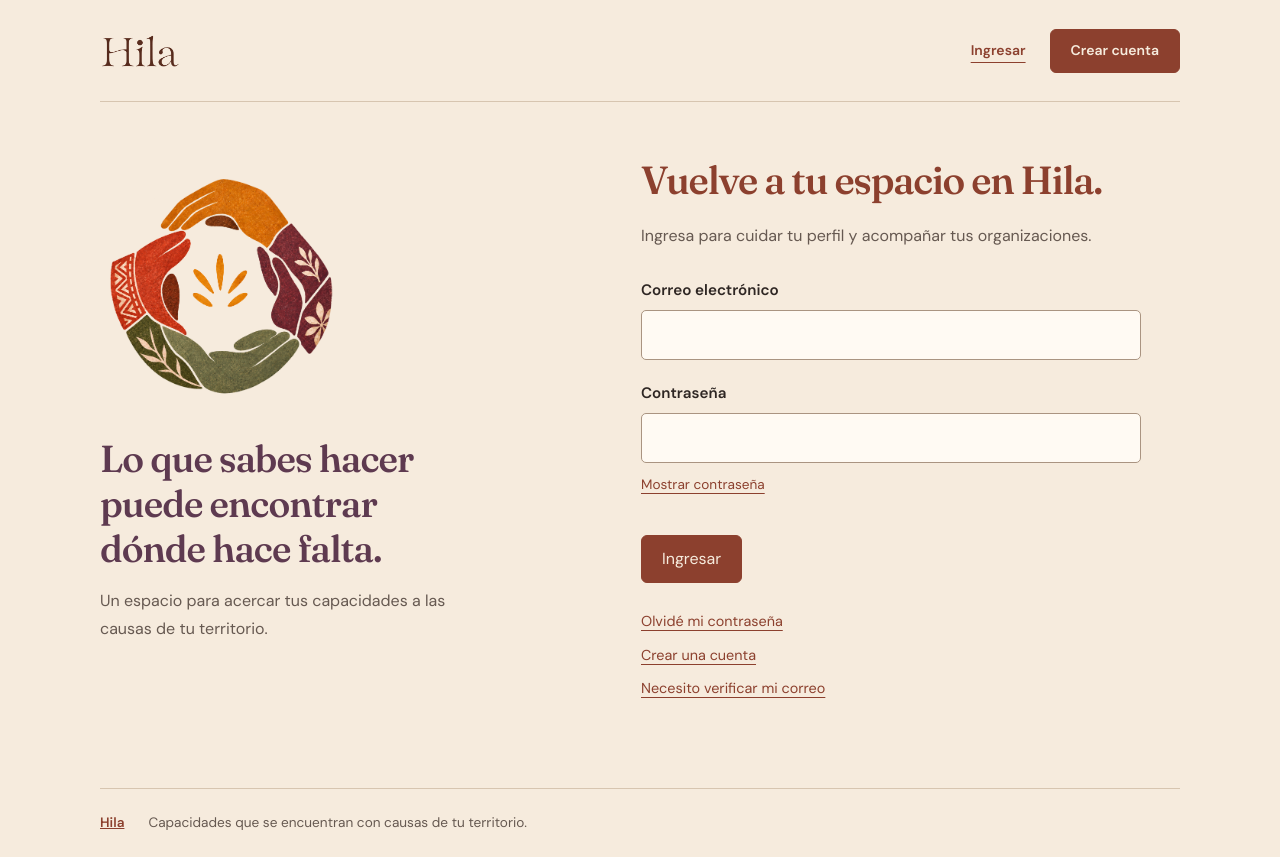
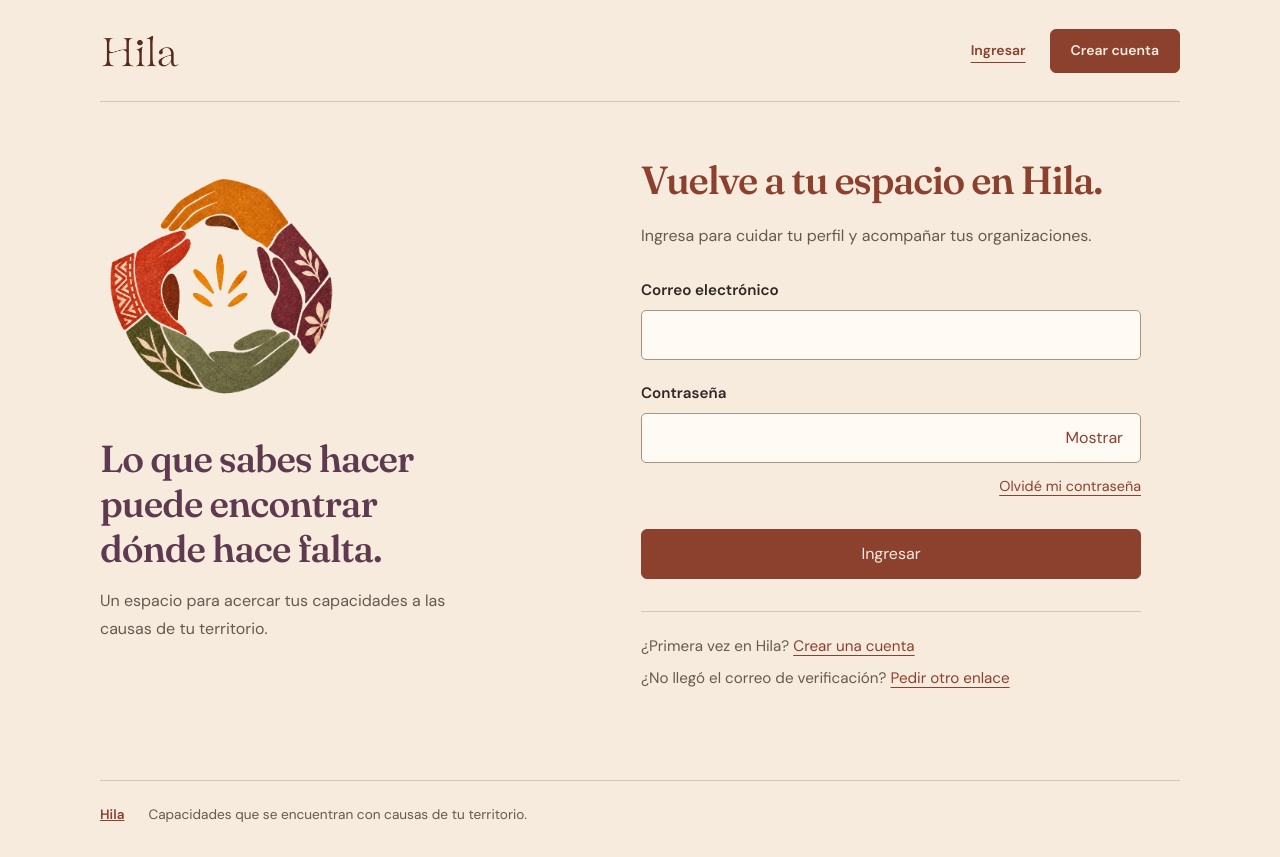
Before and after one commit to soul-labs-art/hila-frontend, a React (Vite) app: page /ingresar in a window 1280 px wide. Built offline with nearby package versions, Linux system fonts and the light colour scheme; no server answers.

Commit message:
Rediseña el orden de acciones en las pantallas de acceso
Mostrar contraseña pasa dentro del campo, el enlace de recuperación se
ubica junto a la contraseña, el botón principal ocupa el ancho del
formulario y los enlaces secundarios se agrupan como preguntas bajo una
línea divisoria.

```diff
--- a/src/Access.tsx
+++ b/src/Access.tsx
@@ -38,10 +38,10 @@ export function Login() {
     {unverified && <p>Aún no verificaste tu correo. <Link to="/registro/enviado" state={{ email }}>Enviar otro enlace de verificación</Link></p>}
     <form onSubmit={event => void form.run(event, async data => { await session.login(formValue(data, 'email'), String(data.get('password'))); navigate(safeReturnTo(search.get('returnTo')), { replace: true }) })}>
       <Field label="Correo electrónico" name="email" type="email" required autoComplete="email" maxLength={320} error={form.error} value={email} onChange={event => setEmail(event.target.value)} />
-      <Password label="Contraseña" name="password" required minLength={1} maxLength={128} autoComplete="current-password" error={form.error} />
+      <Password label="Contraseña" name="password" required minLength={1} maxLength={128} autoComplete="current-password" error={form.error} footer={<Link to="/recuperar-acceso">Olvidé mi contraseña</Link>} />
       <Submit busy={form.busy} busyLabel="Ingresando…">Ingresar</Submit>
     </form>
-    <div className="access-links"><Link to="/recuperar-acceso">Olvidé mi contraseña</Link><Link to="/registro">Crear una cuenta</Link><Link to="/registro/enviado" state={{ email }}>Necesito verificar mi correo</Link></div>
+    <div className="access-links"><p>¿Primera vez en Hila? <Link to="/registro">Crear una cuenta</Link></p><p>¿No llegó el correo de verificación? <Link to="/registro/enviado" state={{ email }}>Pedir otro enlace</Link></p></div>
     {MockAccounts && <Suspense fallback={null}><MockAccounts onPick={fill} /></Suspense>}
   </AccessLayout>
 }
@@ -65,7 +65,7 @@ export function Register() {
       {policy ? <><details className="policy"><summary>{policy.title} · versión {policy.version}</summary><div>{policy.content}</div></details><label className="check-field"><input name="consent" type="checkbox" required /> He leído y acepto esta política de tratamiento de datos.</label></> : <p role="status">{policies.isPending ? 'Cargando la política vigente…' : 'La política no está disponible.'}</p>}
       <Submit busy={form.busy} disabled={!policy} busyLabel="Creando tu cuenta…">Crear mi cuenta</Submit>
     </form>
-    <div className="access-links"><Link to="/ingresar">Ya tengo cuenta</Link></div>
+    <div className="access-links"><p>¿Ya tienes cuenta? <Link to="/ingresar">Ingresar</Link></p></div>
   </AccessLayout>
 }
 
@@ -77,7 +77,7 @@ export function CheckEmail() {
       <Field label="Correo electrónico" name="email" type="email" required autoComplete="email" maxLength={320} error={form.error} defaultValue={email} />
       <Submit busy={form.busy} busyLabel="Enviando…">Reenviar verificación</Submit>
     </form>
-    <div className="access-links"><Link to="/ingresar">Volver a ingresar</Link></div>
+    <div className="access-links"><p><Link to="/ingresar">Volver a ingresar</Link></p></div>
   </AccessLayout>
 }
 
@@ -92,7 +92,7 @@ export function VerifyEmail() {
       {!token && <p>Este enlace no contiene un token de verificación.</p>}
       <Submit busy={form.busy} busyLabel="Verificando…">Verificar mi correo</Submit>
     </form>}
-    <div className="access-links"><Link to="/ingresar">Volver a ingresar</Link><Link to="/registro/enviado">Solicitar otro enlace de verificación</Link></div>
+    <div className="access-links"><p><Link to="/ingresar">Volver a ingresar</Link></p><p><Link to="/registro/enviado">Solicitar otro enlace de verificación</Link></p></div>
   </AccessLayout>
 }
 
@@ -104,7 +104,7 @@ export function ForgotAccess() {
       <Field label="Correo electrónico" name="email" type="email" required autoComplete="email" maxLength={320} error={form.error} defaultValue={email} />
       <Submit busy={form.busy} busyLabel="Enviando…">Enviar enlace</Submit>
     </form>
-    <div className="access-links"><Link to="/ingresar">Volver a ingresar</Link></div>
+    <div className="access-links"><p><Link to="/ingresar">Volver a ingresar</Link></p></div>
   </AccessLayout>
 }
 
@@ -117,11 +117,11 @@ export function ResetAccess() {
       if (data.get('password') !== data.get('confirmation')) throw new ApiFailure(422, { code: 'VALIDATION_FAILED', message: 'Las contraseñas no coinciden. Revisa ambos campos.', traceId: '', fieldErrors: [{ code: 'INVALID_FORMAT', field: 'confirmation', message: 'Escribe la misma contraseña en los dos campos.' }] })
       await api('/auth/password-resets', { method: 'POST', body: { token, password: String(data.get('password')) } }); form.setSuccess('Guardamos tu nueva contraseña. Ingresa de nuevo para continuar.')
     })}>
-      <Password label="Nueva contraseña" name="password" required minLength={12} maxLength={128} autoComplete="new-password" error={form.error} hint="Entre 12 y 128 caracteres. Puedes utilizar una frase larga." />
-      <Password label="Repite la nueva contraseña" name="confirmation" required minLength={12} maxLength={128} autoComplete="new-password" error={form.error} />
+      <Password label="Nueva contraseña" toggleName="nueva contraseña" name="password" required minLength={12} maxLength={128} autoComplete="new-password" error={form.error} hint="Entre 12 y 128 caracteres. Puedes utilizar una frase larga." />
+      <Password label="Repite la nueva contraseña" toggleName="contraseña repetida" name="confirmation" required minLength={12} maxLength={128} autoComplete="new-password" error={form.error} />
       {!token && <p>Este enlace no contiene un token de recuperación. <Link to="/recuperar-acceso">Solicitar otro enlace</Link></p>}
       <Submit busy={form.busy} busyLabel="Guardando…">Guardar contraseña</Submit>
     </form>}
-    <div className="access-links"><Link to="/ingresar">Volver a ingresar</Link></div>
+    <div className="access-links"><p><Link to="/ingresar">Volver a ingresar</Link></p></div>
   </AccessLayout>
 }
--- a/src/components.tsx
+++ b/src/components.tsx
@@ -8,10 +8,11 @@ export function Feedback({ error, success }: { error?: unknown; success?: string
 }
 function fieldError(error: unknown, name: string) { return error instanceof ApiFailure ? error.detail.fieldErrors?.filter(value => value.field === name).map(value => value.message).join(' ') : '' }
 type FieldProps = { label: string; name: string; error?: unknown; hint?: string }
-export function Field({ label, error, hint, ...props }: FieldProps & InputHTMLAttributes<HTMLInputElement>) {
+export function Field({ label, error, hint, adornment, footer, ...props }: FieldProps & { adornment?: ReactNode; footer?: ReactNode } & InputHTMLAttributes<HTMLInputElement>) {
   const message = fieldError(error, props.name)
   const id = props.id ?? props.name
-  return <div className="form-field"><label htmlFor={id}>{label}</label><input {...props} id={id} aria-invalid={!!message} aria-describedby={message || hint ? `${id}-help` : undefined} />{(message || hint) && <small id={`${id}-help`} className={message ? 'field-error' : ''}>{message || hint}</small>}</div>
+  const input = <input {...props} id={id} aria-invalid={!!message} aria-describedby={message || hint ? `${id}-help` : undefined} />
+  return <div className="form-field"><label htmlFor={id}>{label}</label>{adornment ? <div className="input-wrap">{input}{adornment}</div> : input}{(message || hint) && <small id={`${id}-help`} className={message ? 'field-error' : ''}>{message || hint}</small>}{footer && <div className="field-footer">{footer}</div>}</div>
 }
 export function TextArea({ label, error, hint, ...props }: FieldProps & TextareaHTMLAttributes<HTMLTextAreaElement>) {
   const message = fieldError(error, props.name), id = props.id ?? props.name
@@ -21,8 +22,9 @@ export function Select({ label, error, children, ...props }: FieldProps & Select
   const message = fieldError(error, props.name), id = props.id ?? props.name
   return <div className="form-field"><label htmlFor={id}>{label}</label><select {...props} id={id} aria-invalid={!!message} aria-describedby={message ? `${id}-help` : undefined}>{children}</select>{message && <small className="field-error" id={`${id}-help`}>{message}</small>}</div>
 }
-export function Password({ label = 'Contraseña', ...props }: FieldProps & InputHTMLAttributes<HTMLInputElement>) {
+export function Password({ label = 'Contraseña', toggleName = 'contraseña', footer, ...props }: FieldProps & { toggleName?: string; footer?: ReactNode } & InputHTMLAttributes<HTMLInputElement>) {
   const [visible, setVisible] = useState(false)
-  return <div className="password-field"><Field {...props} label={label} type={visible ? 'text' : 'password'} /><button type="button" className="text-button" aria-pressed={visible} onClick={() => setVisible(!visible)}>{visible ? 'Ocultar contraseña' : 'Mostrar contraseña'}</button></div>
+  const action = visible ? 'Ocultar' : 'Mostrar'
+  return <Field {...props} label={label} type={visible ? 'text' : 'password'} footer={footer} adornment={<button type="button" className="field-toggle" aria-label={`${action} ${toggleName}`} onClick={() => setVisible(!visible)}>{action}</button>} />
 }
 export function Submit({ busy, busyLabel = 'Guardando…', disabled = false, children }: { busy: boolean; busyLabel?: string; disabled?: boolean; children: ReactNode }) { return <button className="action primary" disabled={busy || disabled} type="submit">{busy ? busyLabel : children}</button> }
--- a/src/workspace.css
+++ b/src/workspace.css
@@ -31,6 +31,7 @@ button:disabled { cursor: wait; opacity: .6; }
 .access-form > p { color: var(--muted); margin: 0 0 30px; }
 form { display: grid; gap: 22px; }
 form > .action { justify-self: start; margin-top: 6px; }
+.access-form form > .action { justify-self: stretch; min-height: 50px; margin-top: 4px; }
 .form-field { display: grid; gap: 8px; min-width: 0; }
 .form-field label, .file-label { font-size: .95rem; font-weight: 600; }
 .form-field input, .form-field textarea, .form-field select { width: 100%; min-width: 0; padding: 12px 14px; border: 1px solid #aa9481; border-radius: 5px; color: var(--ink); background: #fffaf3; min-height: 48px; caret-color: var(--clay); }
@@ -40,7 +41,13 @@ form > .action { justify-self: start; margin-top: 6px; }
 .form-field [aria-invalid=true] { border-color: #9c3026; }
 .form-field small { font-size: .85rem; line-height: 1.55; color: var(--muted); }
 .form-field .field-error { color: #902c24; }
-.password-field .text-button { font-size: .85rem; }
+.input-wrap { position: relative; display: flex; align-items: center; }
+.input-wrap input { padding-right: 96px; }
+.field-toggle { position: absolute; right: 6px; min-width: 44px; min-height: 40px; padding: 0 12px; border: 0; border-radius: 4px; background: transparent; color: var(--clay); font: 600 .85rem 'DM Sans', sans-serif; cursor: pointer; }
+.field-toggle:hover { background: #efe0cf; }
+.field-toggle:focus-visible { outline: 3px solid var(--sun); outline-offset: 0; }
+.field-footer { display: flex; justify-content: flex-end; font-size: .9rem; }
+.field-footer a { min-height: 32px; display: inline-flex; align-items: center; }
 .form-feedback { padding: 14px 18px; border-radius: 6px; margin: 0 0 24px; }
 .form-feedback p { margin: 0; }
 .form-feedback.error { background: #f7ded6; color: #78291f; }
@@ -50,7 +57,8 @@ form > .action { justify-self: start; margin-top: 6px; }
 .policy { background: #efe0cf; padding: 14px 16px; border-radius: 6px; font-size: .9rem; }
 .policy summary { cursor: pointer; font-weight: 600; }
 .policy div { white-space: pre-wrap; margin-top: 14px; max-height: 300px; overflow: auto; }
-.access-links { display: grid; gap: 12px; margin-top: 28px; font-size: .9rem; }
+.access-links { display: grid; gap: 6px; margin-top: 32px; padding-top: 22px; border-top: 1px solid var(--rule); font-size: .95rem; color: var(--muted); }
+.access-links p { margin: 0; max-width: none; }
 .page-heading { display: flex; justify-content: space-between; gap: 24px; align-items: center; margin-bottom: 36px; }
 .page-heading h1 { margin-bottom: 8px; }
 .page-heading p { margin: 0; color: var(--muted); }
```
Also changed, not shown: design-system/MASTER.md (+1 -1 lines).
